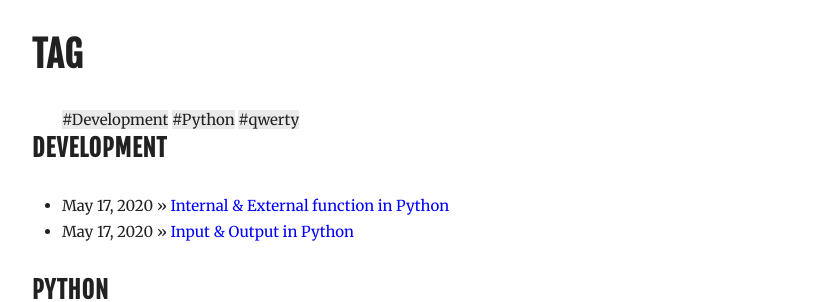
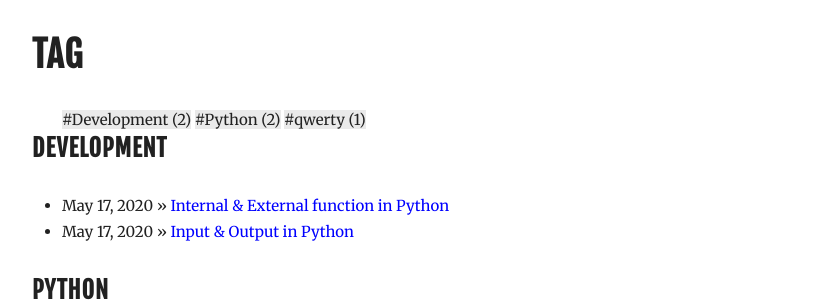
Before and after one commit to captwk5/captwk5.github.io, a Jekyll site: the page built from _pages/tag.md, in a window 1280 px wide. Shown: the part 201-503 px from the top of the page, without its empty margins (233-1046 px from the left). Built offline with Jekyll 4.4.1, drawn with Linux system fonts in a browser that asks for light colours; nearby versions of some CDN libraries.

Commit message:
tag style

```diff
--- a/_pages/tag.md
+++ b/_pages/tag.md
@@ -10,9 +10,9 @@ permalink: /tag/
 <!-- tag_words: {{ tag_words }} -->
 
 <div id="tags">
-  <ul class="tag-box inline">
+  <ul class="tag-box inline" margin-bottom=10px>
     {% for tag in tag_words %}
-      <a href="#{{ tag | cgi_escape }}" style="background-color:#eaeaea">#{{ tag }}</a>
+      <a href="#{{ tag | cgi_escape }}" style="background-color:#eaeaea">#{{ tag }} (<span>{{ site.tags[tag] | size }}</span>)</a>
     {% endfor %}
   </ul>
   {% for item in (0..site.tags.size) %}{% unless forloop.last %}
```
